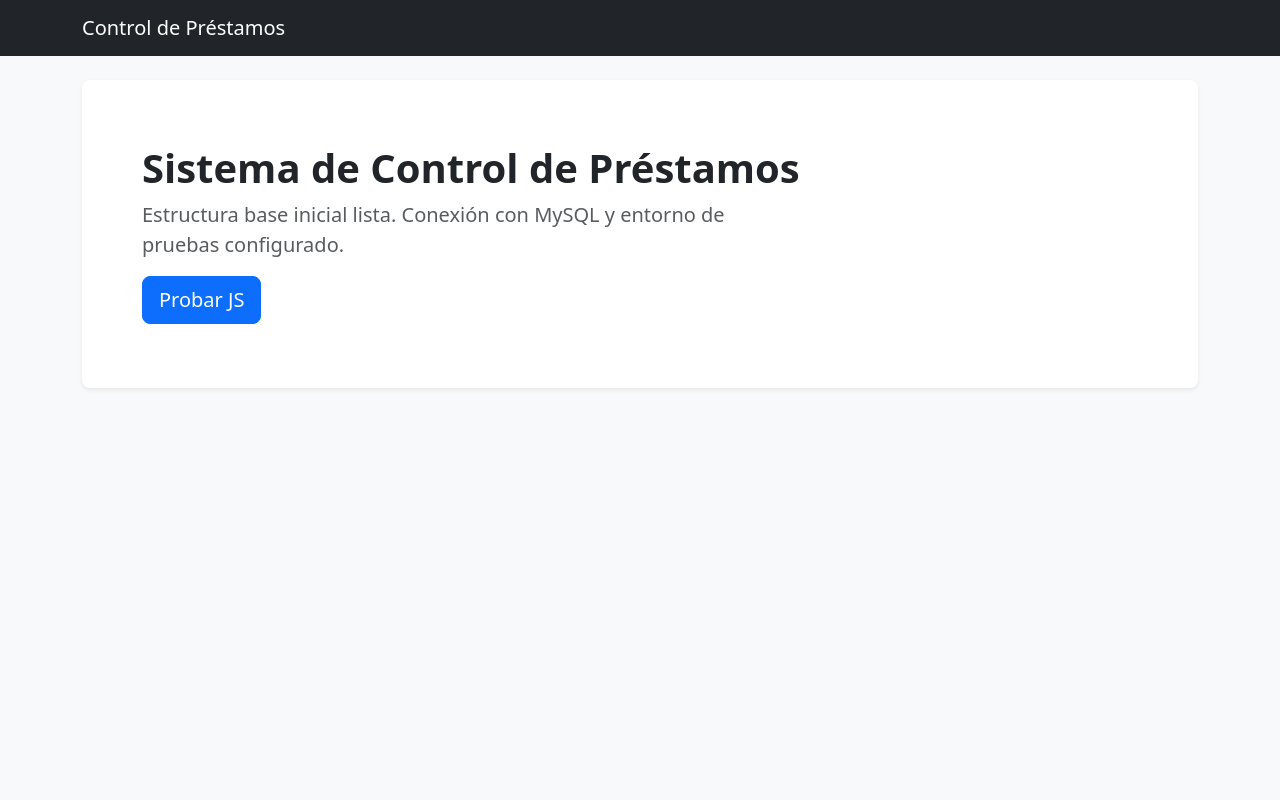
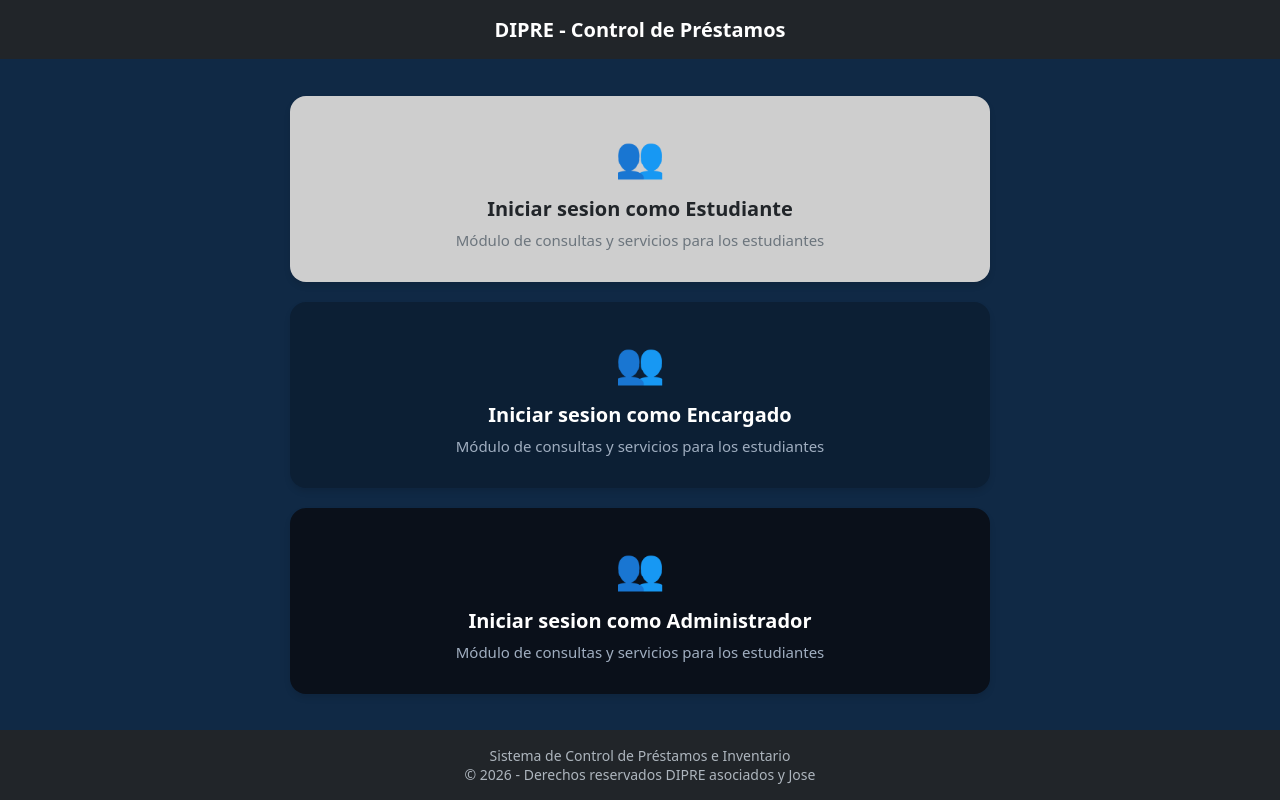
Before and after one commit to arce-miguel/DIPRE-GDP-2026, a Django app: template project/templates/gestion/index.html in a window 1280 px wide. Run offline with Django 5.2, Linux system fonts and the light colour scheme; the template is opened without the code that fills it, so the values that code supplies are empty; parts of the project's set-up code (start-up, migrations or seed data) failed here and were passed over.

Commit message:
Se agregó la carpeta para las imagenes, se agregó el index y demás archivos necesarios

```diff
--- a/NOTAS.txt
+++ b/NOTAS.txt
@@ -9,7 +9,7 @@ DIPRE-GDP/
 │   ├── urls.py            <-- Rutas principales
 │   └── wsgi.py
 └──"GESTION"/
-    ├── models.py          <-- AQUÍ defines tus tablas en código Python
+    ├── models.py          <-- AQUÍ defines las tablas de la DB en código Python
     ├── views.py           <-- Lógica para responder a las vistas/rutas
     ├── admin.py           <-- Panel de administración que viene listo
     └── migrations/        <-- ¡AQUÍ se crea el SQL automáticamente!
--- a/config/settings.py
+++ b/config/settings.py
@@ -25,7 +25,7 @@ SECRET_KEY = 'django-insecure-k0#jy$n$47@_2&^c!2esw@p0!68v&lc5tcr&yg!%6t)b7=hk)s
 # SECURITY WARNING: don't run with debug turned on in production!
 DEBUG = True
 
-ALLOWED_HOSTS = []
+ALLOWED_HOSTS = ['192.168.1.110', 'localhost', '127.0.0.1', '*']
 
 
 # Application definition
@@ -37,7 +37,7 @@ INSTALLED_APPS = [
     'django.contrib.sessions',
     'django.contrib.messages',
     'django.contrib.staticfiles',
-    'DIPRE',
+    'project',
 ]
 
 MIDDLEWARE = [
--- a/config/urls.py
+++ b/config/urls.py
@@ -1,23 +1,7 @@
-"""
-URL configuration for config project.
-
-The `urlpatterns` list routes URLs to views. For more information please see:
-    https://docs.djangoproject.com/en/6.1/topics/http/urls/
-Examples:
-Function views
-    1. Add an import:  from my_app import views
-    2. Add a URL to urlpatterns:  path('', views.home, name='home')
-Class-based views
-    1. Add an import:  from other_app.views import Home
-    2. Add a URL to urlpatterns:  path('', Home.as_view(), name='home')
-Including another URLconf
-    1. Import the include() function: from django.urls import include, path
-    2. Add a URL to urlpatterns:  path('blog/', include('blog.urls'))
-"""
 from django.contrib import admin
 from django.urls import path, include
 
 urlpatterns = [
     path('admin/', admin.site.urls),
-    path('', include('DIPRE.urls')),
+    path('', include('project.urls')),
 ]
--- a/project/apps.py
+++ b/project/apps.py
@@ -3,4 +3,4 @@ from django.apps import AppConfig
 
 class DipreConfig(AppConfig):
     default_auto_field = 'django.db.models.BigAutoField'
-    name = 'DIPRE'
+    name = 'project'
--- a/project/static/gestion/css/styles.css
+++ b/project/static/gestion/css/styles.css
@@ -1,5 +1,125 @@
-/* Estilos personalizados del proyecto */
-body {
-    min-height: 100vh;
-    font-family: system-ui, -apple-system, sans-serif;
+* {
+    box-sizing: border-box;
+    margin: 0;
+    padding: 0;
 }
+
+html, body {
+    height: 100%;
+    font-family: system-ui, -apple-system, BlinkMacSystemFont, 'Segoe UI', Roboto, Oxygen, Ubuntu, Cantarell, 'Open Sans', 'Helvetica Neue', sans-serif;
+    background-color: #102945;
+    display: flex;
+    flex-direction: column;
+}
+
+/* Layout general */
+.navbar-custom {
+    background-color: #212529;
+    color: #fff;
+    padding: 16px;
+    text-align: center;
+}
+
+.navbar-brand {
+    color: #fff;
+    text-decoration: none;
+    font-size: 20px;
+    font-weight: bold;
+    display: inline-block;
+}
+
+.main-content {
+    flex: 1;
+    display: flex;
+}
+
+.footer-custom {
+    background-color: #212529;
+    color: #fff;
+    text-align: center;
+    padding: 16px;
+    margin-top: auto;
+    font-size: 14px;
+}
+
+.footer-custom p {
+    color: #adb5bd;
+}
+
+/*Index */
+.index-wrapper {
+    background-color: #102945;
+    padding: 24px 16px;
+    flex: 1;
+    display: flex;
+    justify-content: center;
+    align-items: center;
+}
+
+.index-container {
+    width: 100%;
+    max-width: 700px;
+    display: flex;
+    flex-direction: column;
+    gap: 20px;
+}
+
+.card {
+    border-radius: 16px;
+    padding: 32px;
+    text-align: center;
+    box-shadow: 0 4px 6px rgba(0, 0, 0, 0.1);
+    transition: transform 0.2s ease, box-shadow 0.2s ease;
+}
+
+.card:hover {
+    transform: translateY(-4px);
+    box-shadow: 0 8px 15px rgba(0, 0, 0, 0.2);
+}
+
+.card-icon {
+    font-size: 40px;
+    margin-bottom: 12px;
+}
+
+.card h3 {
+    font-size: 20px;
+    font-weight: bold;
+    margin-bottom: 8px;
+}
+
+.card p {
+    font-size: 15px;
+}
+
+.card-link-wrapper {
+    text-decoration: none;
+    color: inherit;
+    display: block;
+}
+.estudent {
+    background-color: #cecece;
+    color: #212529;
+}
+
+.estudent p {
+    color: #6c757d;
+}
+
+.encargado {
+    background-color: #0c1f34;
+    color: #ffffff;
+}
+
+.encargado p, .administra p {
+    color: #a0aec0;
+}
+
+.administra {
+    background-color: #0a101a;
+    color: #ffffff;
+}
+
+
+
+/* PAL LOGIN */
--- a/project/templates/gestion/base.html
+++ b/project/templates/gestion/base.html
@@ -4,25 +4,27 @@
     <meta charset="UTF-8">
     <meta name="viewport" content="width=device-width, initial-scale=1.0">
     <title>{% block title %}Sistema de Préstamos{% endblock %}</title>
-    <!-- Bootstrap 5 CSS CDN -->
-    <link href="https://cdn.jsdelivr.net/npm/bootstrap@5.3.3/dist/css/bootstrap.min.css" rel="stylesheet">
     {% load static %}
     <link rel="stylesheet" href="{% static 'gestion/css/styles.css' %}">
+    <link rel="icon" href="{% static 'gestion/images/icon.ico' %}" type="image/x-icon">
 </head>
-<body class="bg-light">
-    <nav class="navbar navbar-expand-lg navbar-dark bg-dark mb-4">
-        <div class="container">
-            <a class="navbar-brand" href="{% url 'index' %}">Control de Préstamos</a>
+<body>
+    <nav class="navbar-custom">
+        <div>
+            <a class="navbar-brand" href="{% url 'index' %}">DIPRE - Control de Préstamos</a>
         </div>
     </nav>
 
-    <div class="container">
+    <main class="main-content">
         {% block content %}
         {% endblock %}
-    </div>
+    </main>
 
-    <!-- Bootstrap Bundle con JS -->
-    <script src="https://cdn.jsdelivr.net/npm/bootstrap@5.3.3/dist/js/bootstrap.bundle.min.js"></script>
-    <script src="{% static 'gestion/js/main.js' %}"></script>
+    <footer class="footer-custom">
+        <div>
+            <p>Sistema de Control de Préstamos e Inventario</p>
+            <p>&copy; 2026 - Derechos reservados DIPRE asociados y Jose</p>
+        </div>
+    </footer>
 </body>
 </html>
--- a/project/templates/gestion/index.html
+++ b/project/templates/gestion/index.html
@@ -1,15 +1,44 @@
 {% extends 'gestion/base.html' %}
 
-{% block title %}Inicio - Sistema de Préstamos{% endblock %}
+{% block title %}Selección de Módulo - Sistema{% endblock %}
 
 {% block content %}
-<div class="p-5 mb-4 bg-white rounded-3 shadow-sm">
-    <div class="container-fluid py-3">
-        <h1 class="display-6 fw-bold">Sistema de Control de Préstamos</h1>
-        <p class="col-md-8 fs-5 text-muted">
-            Estructura base inicial lista. Conexión con MySQL y entorno de pruebas configurado.
-        </p>
-        <button id="btnPrueba" class="btn btn-primary btn-lg">Probar JS</button>
+<div class="index-wrapper">
+    <div class="index-container">
+
+        <!-- Espacio Estudiantes -->
+        <div class="card estudent">
+            <div>
+                <a href="{% url 'login' %}?tipo=estudiante" class="card-link-wrapper">
+                    <div class="card-icon">👥</div>
+                    <h3>Iniciar sesion como Estudiante</h3>
+                    <p>Módulo de consultas y servicios para los estudiantes</p>
+                </a>
+            </div>
+        </div>
+
+        <!-- Espacio Encargado -->
+        <div class="card encargado">
+            <div>
+                <a href="{% url 'login' %}?tipo=encargado" class="card-link-wrapper">
+                    <div class="card-icon">👥</div>
+                    <h3>Iniciar sesion como Encargado</h3>
+                    <p>Módulo de consultas y servicios para los estudiantes</p>
+                </a>
+            </div>
+        </div>
+
+        <!-- Espacio Administrador -->
+        <div class="card administra">
+            <div>
+                <a href="{% url 'login' %}?tipo=ADMIN" class="card-link-wrapper">
+                    <div class="card-icon">👥</div>
+                    <h3>Iniciar sesion como Administrador</h3>
+                    <p>Módulo de consultas y servicios para los estudiantes</p>
+                </a>
+            </div>
+        </div>
+
     </div>
 </div>
 {% endblock %}
--- a/project/urls.py
+++ b/project/urls.py
@@ -3,4 +3,6 @@ from . import views
 
 urlpatterns = [
     path('', views.index, name='index'),
+    path('login/', views.login_todos, name='login'),
+
 ]
```
Also changed, not shown: project/templates/gestion/login.html (added, +32 -0 lines), project/views.py (+19 -0 lines), project/static/gestion/images/icon.ico (added).
